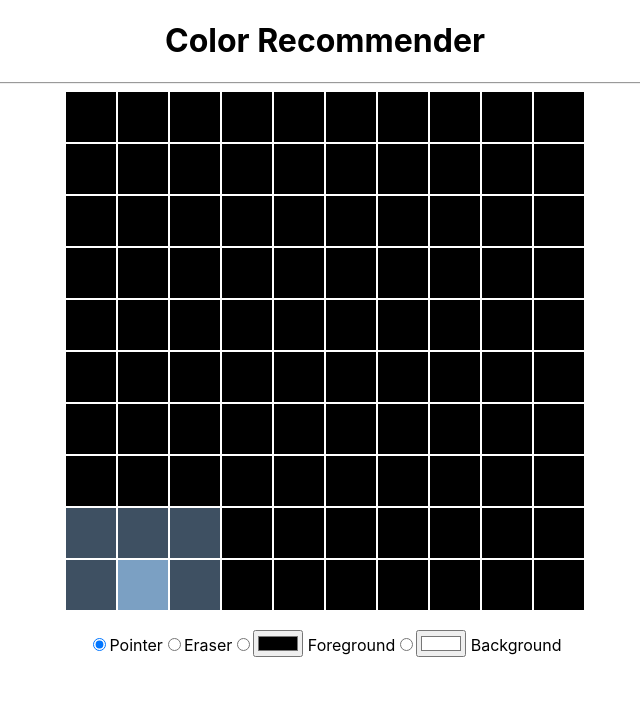
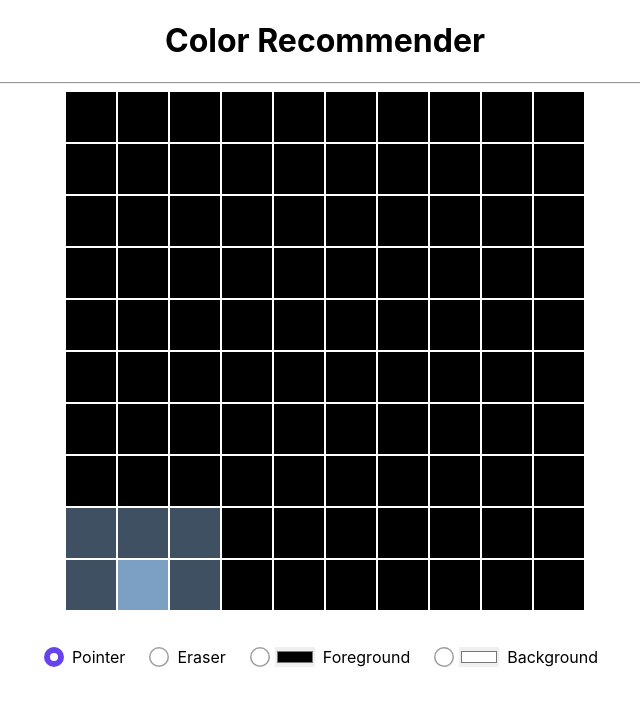
Before and after one commit to 000wan/color-recommender, a React (Create React App) app: page / in a window 1280 px wide. Shown: the top 706 px of the page, without its empty margins (315-955 px from the left). Built offline with nearby package versions, Linux system fonts and the light colour scheme.

Commit message:
Add css style to Palette

```diff
--- /dev/null
+++ b/src/Palette.css
@@ -0,0 +1,64 @@
+table {
+  margin-left: auto;
+  margin-right: auto;
+}
+
+/* radio button css template */
+:root {
+  --primary: #6743ee;
+  --secondary: #9F9F9F;
+}
+
+.l-radio {
+  padding: 6px;
+  border-radius: 50px;
+  display: inline-flex;
+  cursor: pointer;
+  transition: background .2s ease;
+  margin: 8px 0;
+  -webkit-tap-highlight-color: transparent;
+}
+
+.l-radio:hover,
+.l-radio:focus-within {
+  background: #9F9F9F19;
+}
+
+.radio-input {
+  vertical-align: middle;
+  width: 20px;
+  height: 20px;
+  border-radius: 10px;
+  background: none;
+  border: 0;
+  box-shadow: inset 0 0 0 1px var(--secondary);
+  box-shadow: inset 0 0 0 1.5px var(--secondary);
+  appearance: none;
+  padding: 0;
+  margin: 0;
+  transition: box-shadow 150ms cubic-bezier(.95,.15,.5,1.25);
+  pointer-events: none;
+}
+
+.radio-input:focus {
+  outline: none;
+}
+
+.radio-input:checked {
+  box-shadow: inset 0 0 0 6px var(--primary);
+}
+
+.color-input {
+  width: 40px;
+  height: auto;
+  margin-left: 5px;
+  border: none;
+  padding: 0%;
+}
+
+span {
+  vertical-align: middle;
+  display: inline-block;
+  line-height: 20px;
+  padding: 0 8px;
+}
--- a/src/Palette.js
+++ b/src/Palette.js
@@ -1,4 +1,5 @@
 import React from 'react';
+import './Palette.css'
 
 class Palette extends React.Component {
   constructor(props) {
@@ -41,20 +42,38 @@ class Palette extends React.Component {
 
   render() {
     return (
-      <div>
-        <input type="radio" id="pointer" name="selected" value="pointer" onClick={this.handleChange} defaultChecked />
-        <label htmlFor="pointer">Pointer</label>
+      <div id='palette'>
+      <table><tbody><tr>
+        <td>
+        <label htmlFor="pointer" className='l-radio'>
+          <input type="radio" id="pointer" className='radio-input' name="selected" value="pointer" onClick={this.handleChange} defaultChecked />
+          <span>Pointer</span>
+        </label>
+        </td>
 
-        <input type="radio" id="eraser" name="selected" value="eraser" onClick={this.handleChange} />
-        <label htmlFor="eraser">Eraser</label>
+        <td>
+        <label htmlFor="eraser" className='l-radio'>
+          <input type="radio" id="eraser" className='radio-input' name="selected" value="eraser" onClick={this.handleChange} />
+          <span>Eraser</span>
+        </label>
+        </td>
 
-        <input type="radio" id="fore" name="selected" value="foreground" onClick={this.handleChange} />
-        <input type="color" id="foreground" name="foreground" value={this.state.foreground} onChange={this.handleChange} />
-        <label htmlFor="fore">&nbsp;Foreground</label>
+        <td>
+        <label htmlFor="fore" className='l-radio'>
+          <input type="radio" id="fore" className='radio-input' name="selected" value="foreground" onClick={this.handleChange} />
+          <input type="color" id="foreground" className='color-input' name="foreground" value={this.state.foreground} onChange={this.handleChange} />
+          <span>Foreground</span>
+        </label>
+        </td>
 
-        <input type="radio" id="back" name="selected" value="background" onClick={this.handleChange} />
-        <input type="color" id="background" name="background" value={this.state.background} onChange={this.handleChange} />
-        <label htmlFor="back">&nbsp;Background</label>
+        <td>
+        <label htmlFor="back" className='l-radio'>
+          <input type="radio" id="back" className='radio-input' name="selected" value="background" onClick={this.handleChange} />
+          <input type="color" id="background" className='color-input' name="background" value={this.state.background} onChange={this.handleChange} />
+          <span>Background</span>
+        </label>
+        </td>
+      </tr></tbody></table>
       </div>
     );
   }
```
